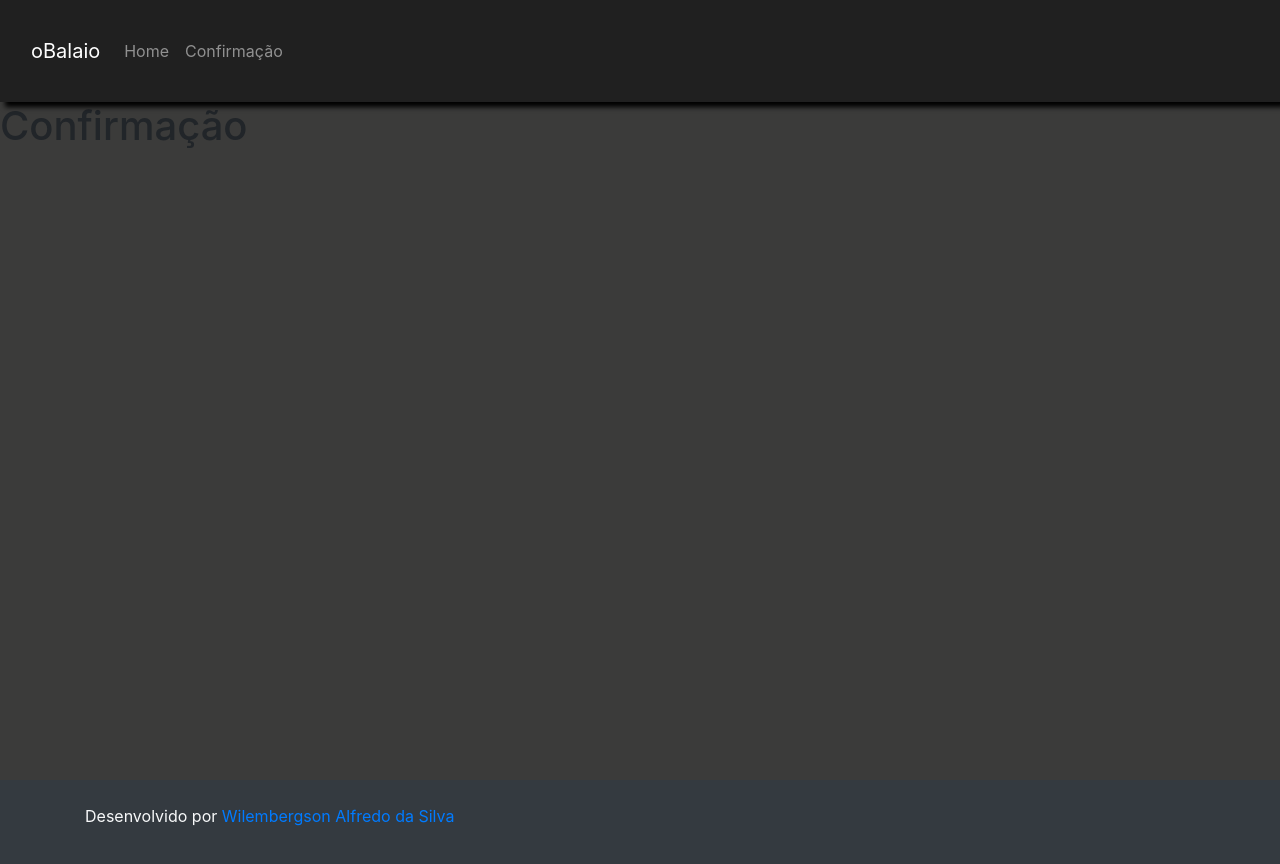
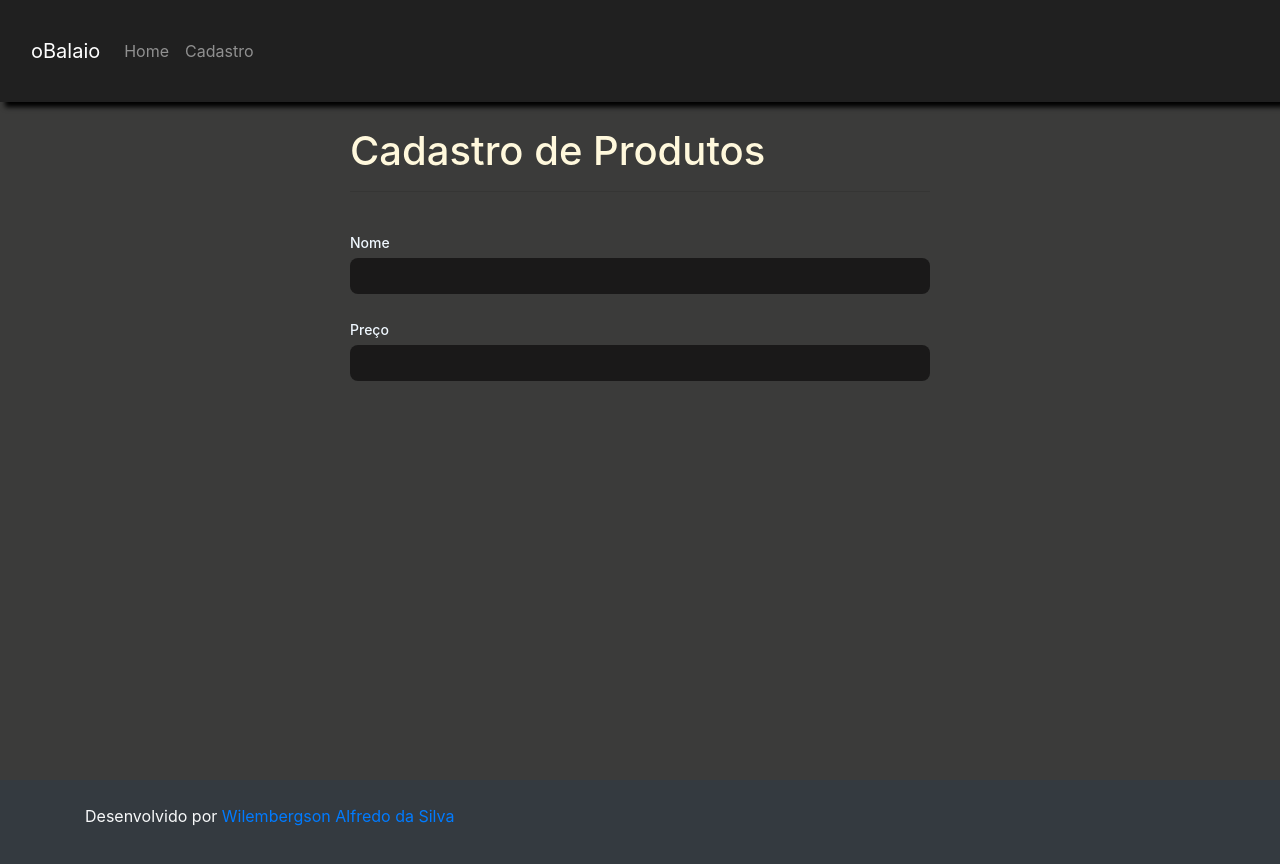
Before and after one commit to wilembergson/oBalaio, a React (Create React App) app in the folder frontend/: page /confirmacao in a window 1280 px wide. Shown: the top 864 px of the page. Built offline with nearby package versions, Linux system fonts and the light colour scheme.

Commit message:
Pagina de cadastro.

```diff
--- a/frontend/src/Routes/Routes.js
+++ b/frontend/src/Routes/Routes.js
@@ -1,15 +1,16 @@
 import React from 'react'
 import { BrowserRouter, Switch, Route} from 'react-router-dom'
+import Cadastro from '../components/Cadastro/Cadastro'
 
-import Confirmacao from '../components/Confirmacao/Confirmacao'
+import Confirmacao from '../components/Cadastro/Cadastro'
 import ProdutoComponent from '../components/ProdutoComponent/ProdutoComponent'
 
-function Routes(){
+function Routes(props){
     return(
         <BrowserRouter>
             <Switch>
                 <Route path="/" exact component={ProdutoComponent} />
-                <Route path="/confirmacao" component={Confirmacao} />
+                <Route path="/confirmacao" component={Cadastro}/>
             </Switch>
         </BrowserRouter>
     )
--- /dev/null
+++ b/frontend/src/components/Cadastro/Cadastro.css
@@ -0,0 +1,46 @@
+.dados{
+    display: grid;
+    grid-template-columns: 350px 450px 350px;
+    grid-template-areas: "s1" "formulario" "s2";
+}
+
+aside.s1{
+    grid-area: s1;
+}
+
+aside.formulario{
+    grid-area: formulario;
+}
+
+.cadastro-campo{
+    display: flex;
+    flex-direction: column;
+    margin-bottom: 25px;
+    padding-right: 350px;
+}
+
+.cadastro-campo label{
+    margin-bottom: 5px;
+    font-size: 14px;
+    font-weight: 500;
+    color: aliceblue;
+}
+
+.cadastro-campo input{
+    border: aliceblue;
+    border-radius: 8px;
+    color: blanchedalmond;
+    background-color: rgb(26, 25, 25);
+    height: 36px;
+    padding: 0 10px;
+}
+
+.tt{
+    color: cornsilk;
+    margin-top: 25px;
+}
+
+.sss{
+    margin-right: 350px;
+    margin-bottom: 40px;
+}
--- /dev/null
+++ b/frontend/src/components/Cadastro/Cadastro.jsx
@@ -0,0 +1,28 @@
+import React from 'react'
+import './Cadastro.css'
+
+function Cadastro() {
+    return (
+        <>
+            <div className="dados">
+                <div className="s1"></div>
+                <div className="formulario">
+                <form>
+                    <h1 className="tt">Cadastro de Produtos</h1>
+                    <hr className="sss"/>
+                    <div className="cadastro-campo">
+                        <label htmlFor="name">Nome</label>
+                        <input id="name" className="name" type="text" />
+                    </div>
+                    <div className="cadastro-campo">
+                        <label htmlFor="price">Preço</label>
+                        <input id="price" className="price" type="number" />
+                    </div>
+                </form>
+                </div>
+            </div>
+        </>
+    )
+}
+
+export default Cadastro
--- a/frontend/src/components/Confirmacao/Confirmacao.jsx
+++ /dev/null
@@ -1,9 +0,0 @@
-import React from 'react'
-
-function Confirmacao(){
-    return(
-        <h1>Confirmação</h1>
-    )
-}
-
-export default Confirmacao
--- a/frontend/src/components/NavBar/NavBar.jsx
+++ b/frontend/src/components/NavBar/NavBar.jsx
@@ -14,7 +14,7 @@ function NavBar() {
                             <a className="nav-link" aria-current="page" href="/">Home</a>
                         </li>
                         <li className="nav-item">
-                            <a className="nav-link" href="/confirmacao">Confirmação</a>
+                            <a className="nav-link" href="/confirmacao">Cadastro</a>
                         </li>
                     </ul>
                 </div>
--- a/frontend/src/components/ProdutoComponent/ProdutoComponent.css
+++ b/frontend/src/components/ProdutoComponent/ProdutoComponent.css
@@ -28,6 +28,6 @@ aside.tabela {
 }
 .btnConfirm{
     width: auto;
-    margin-left: 110px;
+    margin-left: 100px;
     font-size: 15px;
 }
--- a/frontend/src/components/ProdutoComponent/ProdutoComponent.jsx
+++ b/frontend/src/components/ProdutoComponent/ProdutoComponent.jsx
@@ -3,6 +3,7 @@ import axios from 'axios'
 import { Link, Redirect, Route } from 'react-router-dom'
 import '../../components/Basket/Basket.css'
 import Card from '../Cards/Card';
+import Confirmacao from '../Cadastro/Cadastro'
 import './ProdutoComponent.css'
 
 const API_URL = 'http://localhost:8080/produtos/listAll'
@@ -12,6 +13,8 @@ function ProdutoComponent() {
     const [prod, setProd] = useState([])
     const [cesta, setCesta] = useState([])
     const [total, setTotal] = useState(0)
+
+
 
     axios.get(API_URL).then((response) => setProd(response.data))
 
@@ -47,7 +50,6 @@ function ProdutoComponent() {
         }
         setCesta(itemCopy)
     }
-
 
     useEffect(() => {
         var tot = 0
@@ -94,7 +96,7 @@ function ProdutoComponent() {
                     </table>
                     <div className="tComprar bg-dark">
                         TOTAL: R${total.toFixed(2)}
-                        <button type="button" className="btnConfirm btn-primary">Comprar</button>
+                       <Link to='/confirmacao'> <button type="button" className="btnConfirm btn-primary">Comprar</button></Link>
                     </div>
                 </div>
 
```
Also changed, not shown: frontend/src/components/Basket/Basket.css (line endings or trailing spaces).
